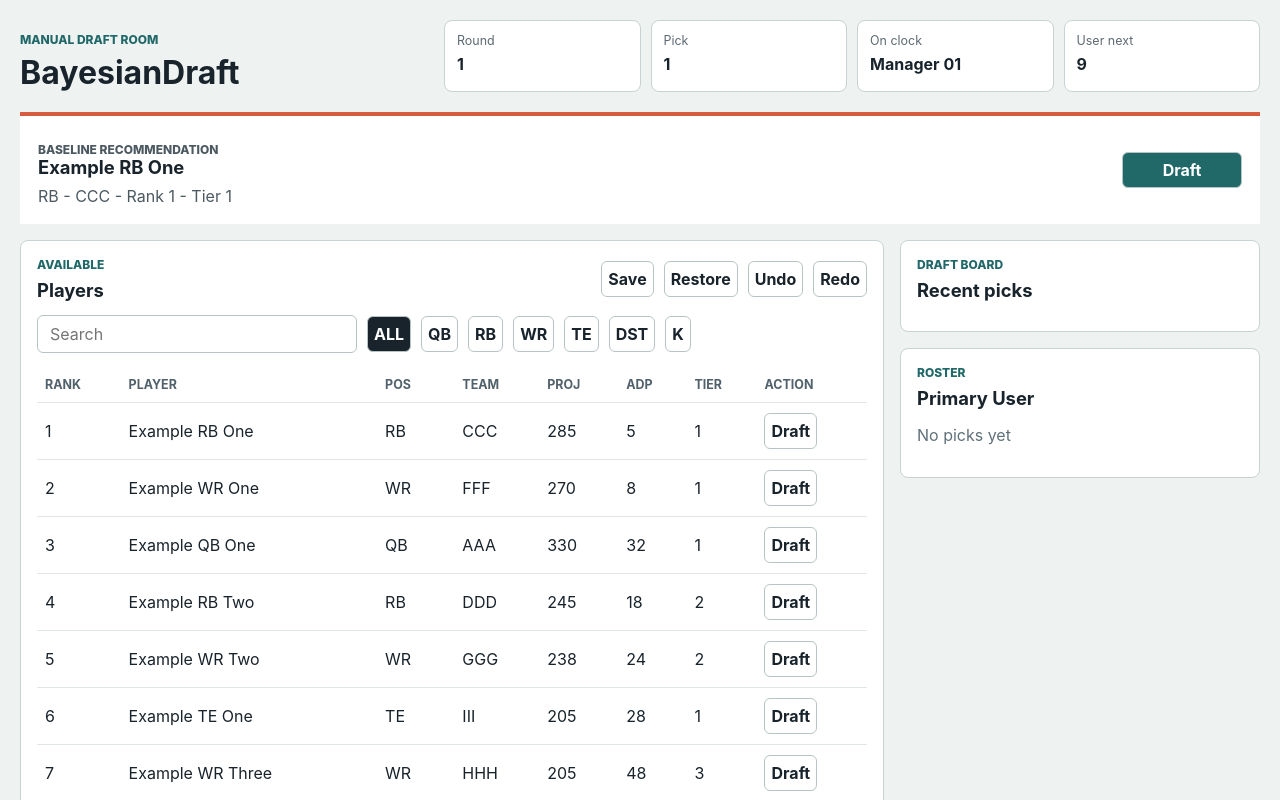
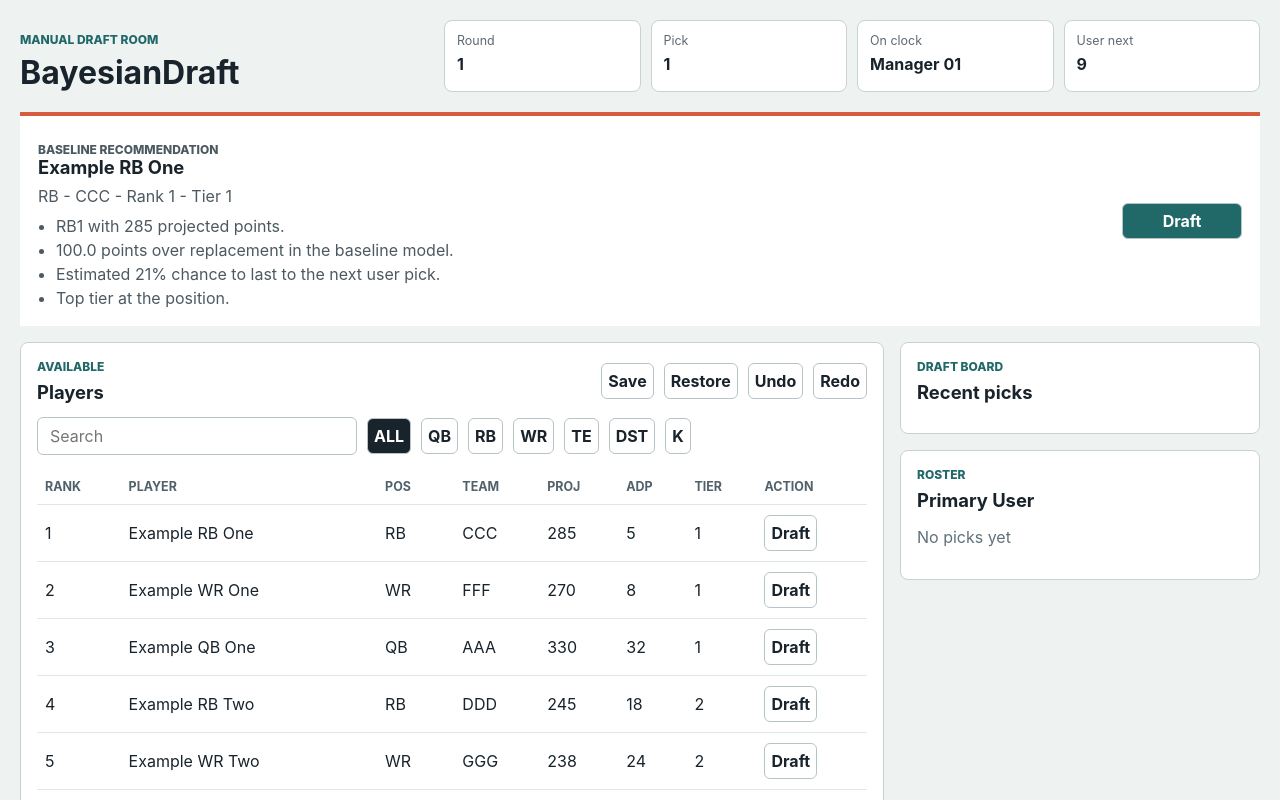
Before and after one commit to sre0089/BayesianDraft, a React (Vite) app in the folder apps/web/: page / in a window 1280 px wide. Shown: the top 800 px of the page. Built offline with nearby package versions, Linux system fonts and the light colour scheme.

Commit message:
web: show pick rationale

```diff
--- a/apps/web/src/App.tsx
+++ b/apps/web/src/App.tsx
@@ -2,6 +2,7 @@ import { useMemo, useState } from "react";
 
 import {
   availablePlayers,
+  explainRecommendation,
   initialDraftRoomState,
   loadDraftRoomState,
   pickSlot,
@@ -10,6 +11,7 @@ import {
   redo,
   rosterForManager,
   saveDraftRoomState,
+  nextUserPick,
   type Position,
   undo,
 } from "./draftRoom";
@@ -36,6 +38,9 @@ export function App() {
     [position, query, remainingPlayers],
   );
   const primary = filteredPlayers[0] ?? remainingPlayers[0];
+  const explanation = primary
+    ? explainRecommendation(primary, draftState.completedPicks.length)
+    : [];
   const userRoster = rosterForManager(draftState, "Primary User");
 
   return (
@@ -65,6 +70,11 @@ export function App() {
               ? `${primary.position} - ${primary.team} - Rank ${primary.overallRank} - Tier ${primary.tier}`
               : "No available players remain in the fixture."}
           </p>
+          <ul className="explanation-list">
+            {explanation.map((item) => (
+              <li key={item}>{item}</li>
+            ))}
+          </ul>
         </div>
         {primary ? (
           <button
@@ -205,12 +215,3 @@ function Metric({ label, value }: { label: string; value: string }) {
     </div>
   );
 }
-
-function nextUserPick(completedCount: number) {
-  for (let pick = completedCount + 1; pick <= 192; pick += 1) {
-    if (pickSlot(pick).managerId === "Primary User") {
-      return pick;
-    }
-  }
-  return "-";
-}
--- a/apps/web/src/draftRoom.ts
+++ b/apps/web/src/draftRoom.ts
@@ -10,6 +10,7 @@ export type Player = {
   positionRank: number;
   tier: number;
   adp: number;
+  vorp: number;
 };
 
 export type Pick = {
@@ -54,6 +55,7 @@ export const players: Player[] = [
     positionRank: 1,
     tier: 1,
     adp: 5,
+    vorp: 100,
   },
   {
     playerId: "wr_001",
@@ -65,6 +67,7 @@ export const players: Player[] = [
     positionRank: 1,
     tier: 1,
     adp: 8,
+    vorp: 65,
   },
   {
     playerId: "qb_001",
@@ -76,6 +79,7 @@ export const players: Player[] = [
     positionRank: 1,
     tier: 1,
     adp: 32,
+    vorp: 35,
   },
   {
     playerId: "rb_002",
@@ -87,6 +91,7 @@ export const players: Player[] = [
     positionRank: 2,
     tier: 2,
     adp: 18,
+    vorp: 60,
   },
   {
     playerId: "wr_002",
@@ -98,6 +103,7 @@ export const players: Player[] = [
     positionRank: 2,
     tier: 2,
     adp: 24,
+    vorp: 33,
   },
   {
     playerId: "te_001",
@@ -109,6 +115,7 @@ export const players: Player[] = [
     positionRank: 1,
     tier: 1,
     adp: 28,
+    vorp: 60,
   },
   {
     playerId: "wr_003",
@@ -120,6 +127,7 @@ export const players: Player[] = [
     positionRank: 3,
     tier: 3,
     adp: 48,
+    vorp: 0,
   },
   {
     playerId: "rb_003",
@@ -131,6 +139,7 @@ export const players: Player[] = [
     positionRank: 3,
     tier: 3,
     adp: 62,
+    vorp: 0,
   },
   {
     playerId: "te_002",
@@ -142,6 +151,7 @@ export const players: Player[] = [
     positionRank: 2,
     tier: 3,
     adp: 95,
+    vorp: 0,
   },
   {
     playerId: "k_001",
@@ -153,6 +163,7 @@ export const players: Player[] = [
     positionRank: 1,
     tier: 1,
     adp: 155,
+    vorp: 0,
   },
   {
     playerId: "dst_001",
@@ -164,6 +175,7 @@ export const players: Player[] = [
     positionRank: 1,
     tier: 1,
     adp: 150,
+    vorp: 0,
   },
   {
     playerId: "qb_002",
@@ -175,6 +187,7 @@ export const players: Player[] = [
     positionRank: 2,
     tier: 2,
     adp: 78,
+    vorp: 0,
   },
 ];
 
@@ -254,6 +267,36 @@ export function rosterForManager(state: DraftRoomState, managerId: string) {
     .filter((player): player is Player => player !== undefined);
 }
 
+export function explainRecommendation(player: Player, completedPickCount: number) {
+  const nextPick = nextUserPick(completedPickCount);
+  const picksUntilUser = typeof nextPick === "number" ? nextPick - completedPickCount - 1 : 0;
+  const availability = Math.max(
+    2,
+    Math.min(98, Math.round(((player.adp - completedPickCount) / Math.max(picksUntilUser, 1) / 3) * 100)),
+  );
+  const notes = [
+    `${player.position}${player.positionRank} with ${player.projectedPoints} projected points.`,
+    `${player.vorp.toFixed(1)} points over replacement in the baseline model.`,
+    `Estimated ${availability}% chance to last to the next user pick.`,
+  ];
+  if (player.tier === 1) {
+    notes.push("Top tier at the position.");
+  }
+  if (player.position === "K" || player.position === "DST") {
+    notes.push("Early K/DST penalty applies.");
+  }
+  return notes;
+}
+
+export function nextUserPick(completedPickCount: number) {
+  for (let pick = completedPickCount + 1; pick <= 192; pick += 1) {
+    if (pickSlot(pick).managerId === "Primary User") {
+      return pick;
+    }
+  }
+  return "-";
+}
+
 export function saveDraftRoomState(state: DraftRoomState, storage: Storage = localStorage) {
   storage.setItem(storageKey, JSON.stringify(state));
 }
--- a/apps/web/src/styles.css
+++ b/apps/web/src/styles.css
@@ -113,6 +113,14 @@ h2 {
 
 .recommendation-band p {
   margin: 8px 0 0;
+  color: #4c5961;
+}
+
+.explanation-list {
+  display: grid;
+  gap: 4px;
+  margin: 10px 0 0;
+  padding-left: 18px;
   color: #4c5961;
 }
 
```
Also changed, not shown: 2 other files (tests, documents, lock files or other folders).
